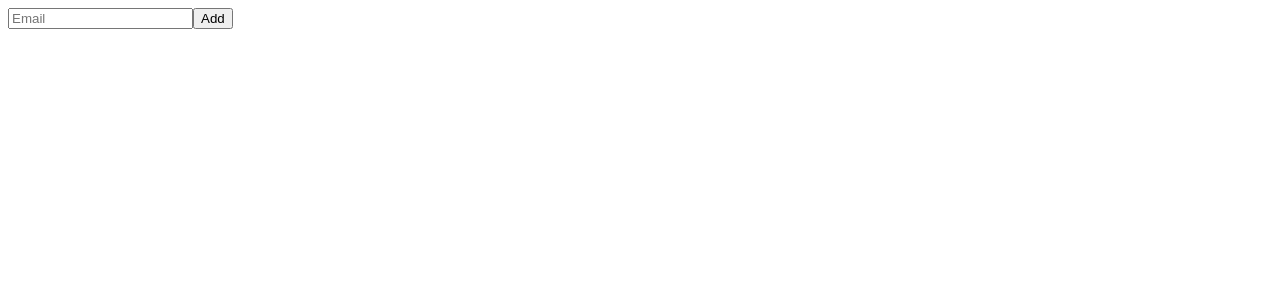
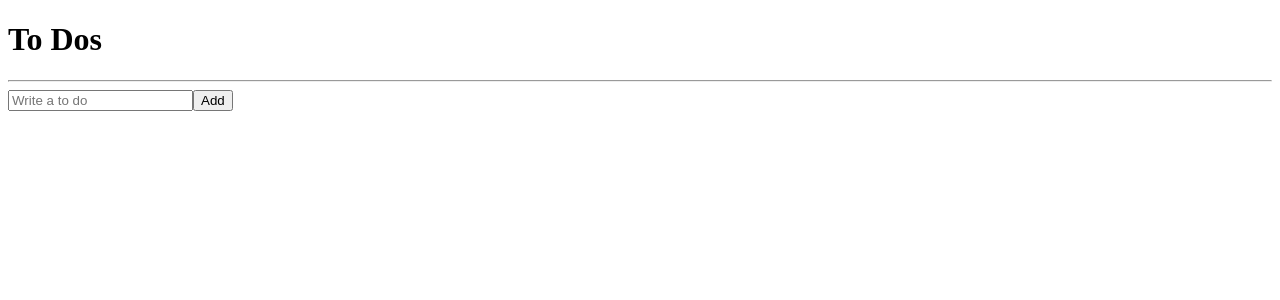
Before and after one commit to 2sumin2/ToDo, a React (Create React App) app: page / in a window 1280 px wide. Shown: the top 300 px of the page. Built offline with nearby package versions, Linux system fonts and the light colour scheme.

Commit message:
Create components

```diff
--- a/src/App.tsx
+++ b/src/App.tsx
@@ -1,7 +1,8 @@
 import { createGlobalStyle } from "styled-components";
-import ToDoList from "./ToDoList";
+import ToDoList from "./components/ToDoList";
 
 const GlobalStyle = createGlobalStyle`
+
 `;
 
 function App() {
--- a/src/ToDoList.tsx
+++ /dev/null
@@ -1,52 +0,0 @@
-import React, { useState } from "react";
-import { useForm } from "react-hook-form";
-
-/* function ToDoList() {
-    const [toDo, setToDo] = useState("");
-    const onChange = (event: React.FormEvent<HTMLInputElement>) => {
-        const {
-            currentTarget: { value },
-        } = event;
-        setToDo(value);
-    };
-    const onSubmit = (event: React.FormEvent<HTMLFormElement>) => {
-        event.preventDefault();
-        console.log(toDo);
-    };
-    return (
-        <div>
-            <form onSubmit={onSubmit}>
-                <input onChange={onChange} value={toDo} placeholder="Write a to do" />
-                <button>Add</button>
-            </form>
-        </div>
-    )
-} */
-
-function ToDoList() {
-    const { register, handleSubmit, formState: { errors } } = useForm();
-    const onValid = (data: any) => {
-        console.log(data);
-    };
-    console.log(errors);
-    return (
-        <div>
-            <form onSubmit={handleSubmit(onValid)}>
-                <input {...register("email", {
-                    required: '"email required"',
-                    minLength: {
-                        value: 5,
-                        message: 'Your password is too short',
-                    },
-                    pattern: {
-                        value: /^[A-Za-z0-9._%+-]+@naver.com$/,
-                        message: "Only naver.com email allowed"
-                    }
-                })} placeholder="Email" />
-                <span>{errors?.email?.message}</span>
-                <button>Add</button>
-            </form>
-        </div>
-    );
-}
-export default ToDoList;
--- /dev/null
+++ b/src/components/CreateToDo.tsx
@@ -0,0 +1,28 @@
+import { useForm } from "react-hook-form";
+import { useSetRecoilState } from "recoil";
+import { toDoState } from "./atoms";
+
+interface IForm {
+    toDo: string;
+};
+
+function CreateToDo() {
+    const setToDos = useSetRecoilState(toDoState);
+    const { register, handleSubmit, setValue } = useForm<IForm>();
+    const handleValid = ({ toDo }: IForm) => {
+        setToDos((oldToDos) => [
+            { text: toDo, id: Date.now(), category: "TO_DO" },
+            ...oldToDos,
+        ]);
+        setValue("toDo", "");
+    };
+    return (
+        <form onSubmit={handleSubmit(handleValid)}>
+            <input {...register("toDo", {
+                required: "Please write a To Do "
+            })} placeholder="Write a to do" />
+            <button>Add</button>
+        </form>
+    );
+}
+export default CreateToDo;
--- /dev/null
+++ b/src/components/ToDo.tsx
@@ -0,0 +1,8 @@
+import { IToDo } from "./atoms";
+
+function ToDo({ text }: IToDo) {
+    return (
+        <li>{text}</li>
+    );
+}
+export default ToDo;
--- /dev/null
+++ b/src/components/ToDoList.tsx
@@ -0,0 +1,19 @@
+import { atom, useRecoilState, useRecoilValue } from "recoil";
+import { toDoState } from "./atoms";
+import CreateToDo from "./CreateToDo";
+import ToDo from "./ToDo";
+
+function ToDoList() {
+    const toDos = useRecoilValue(toDoState);
+    return (
+        <div>
+            <h1>To Dos</h1>
+            <hr />
+            <CreateToDo />
+            <ul>
+                {toDos.map(toDo => <ToDo {...toDo} />)}
+            </ul>
+        </div>
+    );
+}
+export default ToDoList;
--- /dev/null
+++ b/src/components/atoms.tsx
@@ -0,0 +1,12 @@
+import { atom } from "recoil";
+
+export interface IToDo {
+    text: string;
+    id: number;
+    category: "TO_DO" | "DOING" | "DONE";
+}
+
+export const toDoState = atom<IToDo[]>({
+    key: "toDo",
+    default: [],
+});
```
